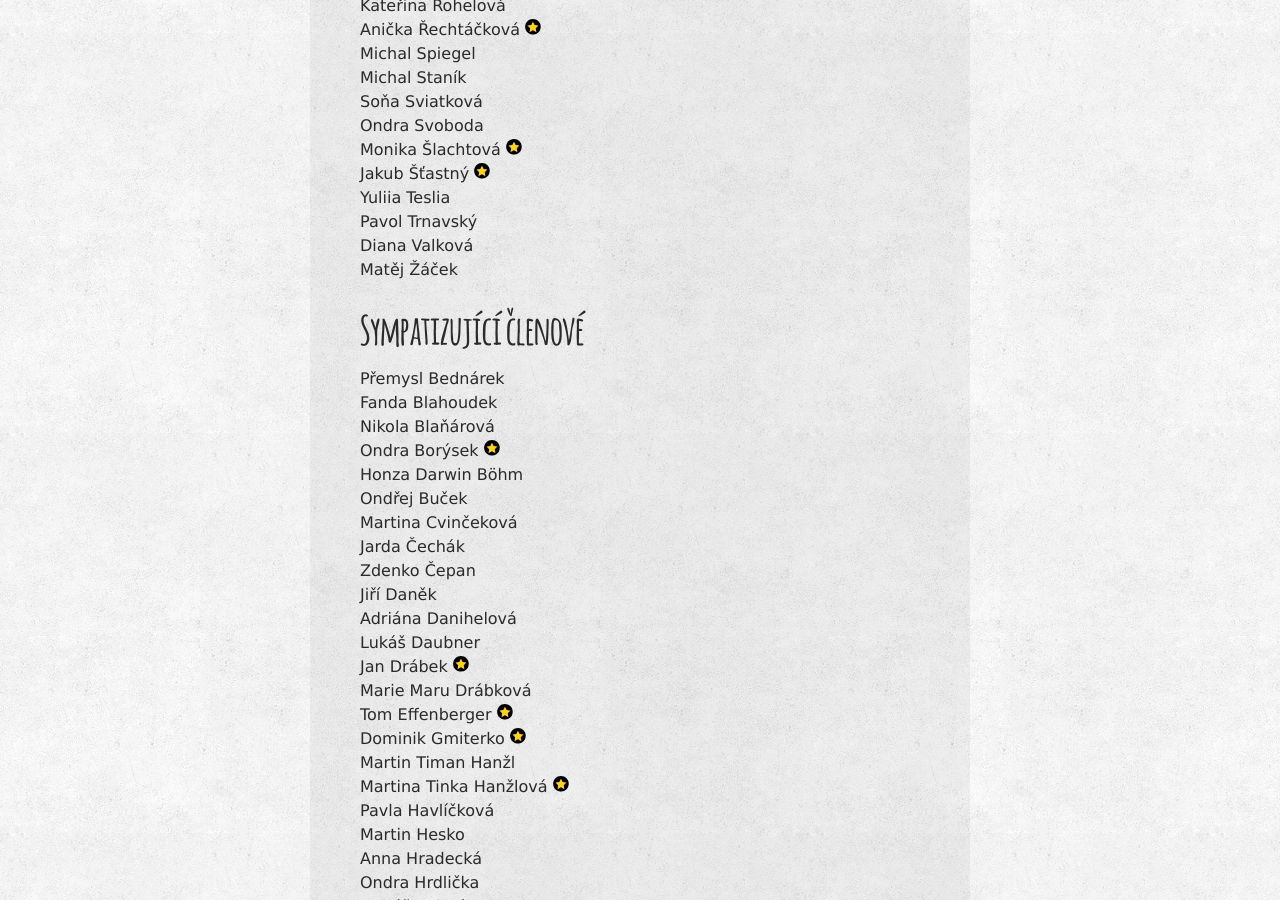
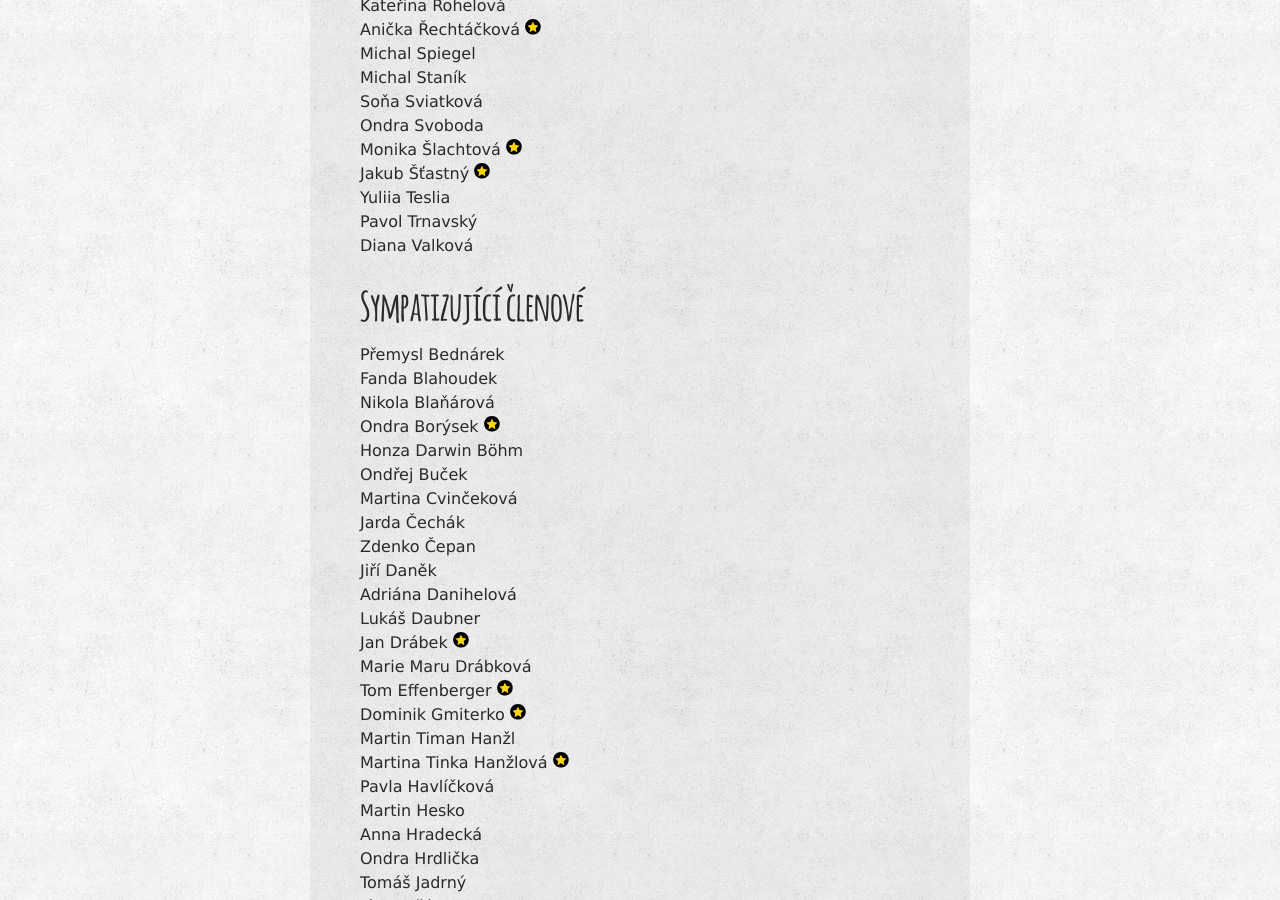
Before and after one commit to zverinec/zverinec-web, a Jekyll site: the page built from _pages/members.md, in a window 1280 px wide and 900 px high, scrolled down 1367 px. Built offline with Jekyll 4.4.1, drawn with Linux system fonts in a browser that asks for light colours; comment, search, counter and statistics services are not loaded.

Commit message:
Move member to sympathising

```diff
--- a/_pages/members.md
+++ b/_pages/members.md
@@ -52,7 +52,6 @@ Jakub Šťastný <img src="img/rad.svg" class="rad" title="Řád přítele seve
 Yuliia Teslia<br/>
 Pavol Trnavský<br/>
 Diana Valková<br/>
-Matěj Žáček<br/>
 
 
 ## Sympatizující členové
```
Also changed, not shown: other parts of _pages/members.md (+1 -0 lines).
